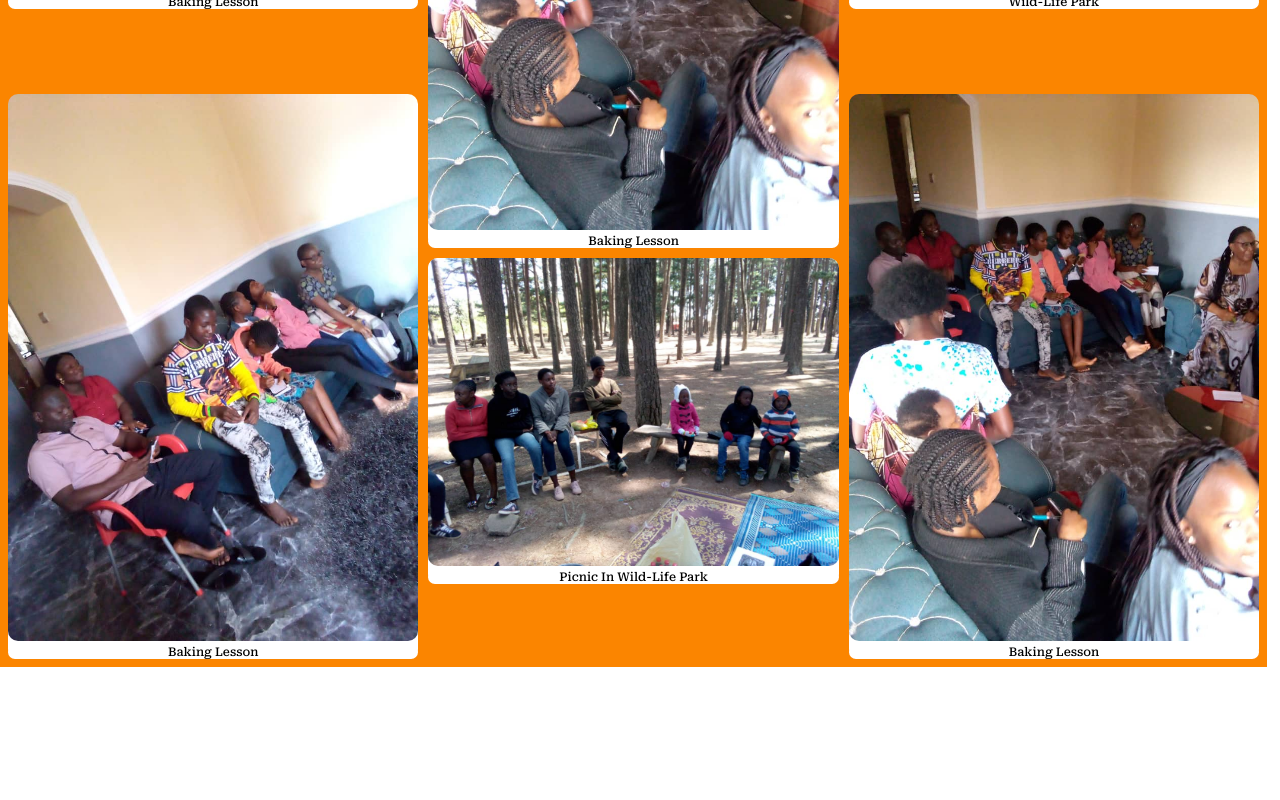
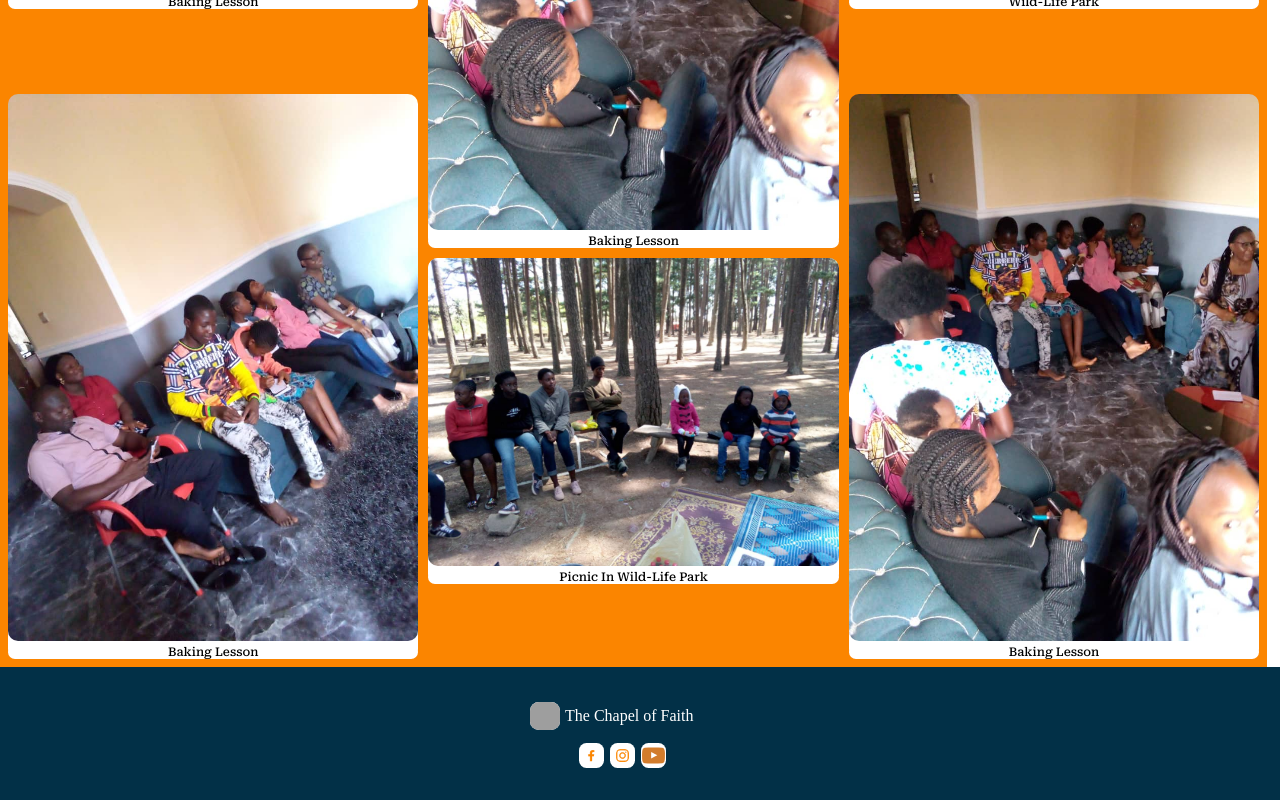
Before and after one commit to tosxin-456/Bethel-Teens, a React (Vite) app: page /Gallery in a window 1280 px wide. Shown: the part 1673-2473 px from the top of the page. Before the commit the page ends 2340 px from the top, so only its background shows below. Built offline with nearby package versions, Linux system fonts and the light colour scheme; grey boxes are pictures that could not be loaded.

Commit message:
worked on the gallery page footer

```diff
--- a/src/pages/Gallery.jsx
+++ b/src/pages/Gallery.jsx
@@ -8,8 +8,9 @@ import image7 from '../assets/bake6.jpg'
 import image8 from '../assets/picnicTeens5.jpg'
 import image9 from '../assets/picnicTeens6.jpg'
 import image10 from '../assets/picnicTeens8.jpg'
-
-
+import facebook from '../assets/Facebook.png'
+import instagram from '../assets/instagram.png'
+import youtube from '../assets/youtube.svg'
 
 
 
@@ -60,6 +61,19 @@ const Gallery = () => {
   </div>
    </div>
   </div>
+  <footer className='footerNav'>
+    <div>
+    <div className='footerNameAndLogo'>
+    <img src="https://res.cloudinary.com/dba1aezsn/image/upload/v1690495972/chapel_logo_cph2jz.png" className='footerLogo' alt="" />
+    <p className='footerName'>The Chapel of Faith</p>
+    </div>
+    <div className='icons'>
+    <a href="https://web.facebook.com/ChapelofFaithUJ/?_rdc=1&_rdr"><img src={facebook} alt="" /></a>
+    <a href="https://instagram.com/chapeloffaithunijos?igshid=MzRlODBiNWFlZA=="><img src={instagram} alt="" className='microphone' /></a>
+    <a href="https://www.youtube.com/@ChapelofFaithUJ"><img src={youtube} alt="" className='youtube' /></a>
+    </div>
+    </div>
+   </footer>
   </>  );
 }
 
```
